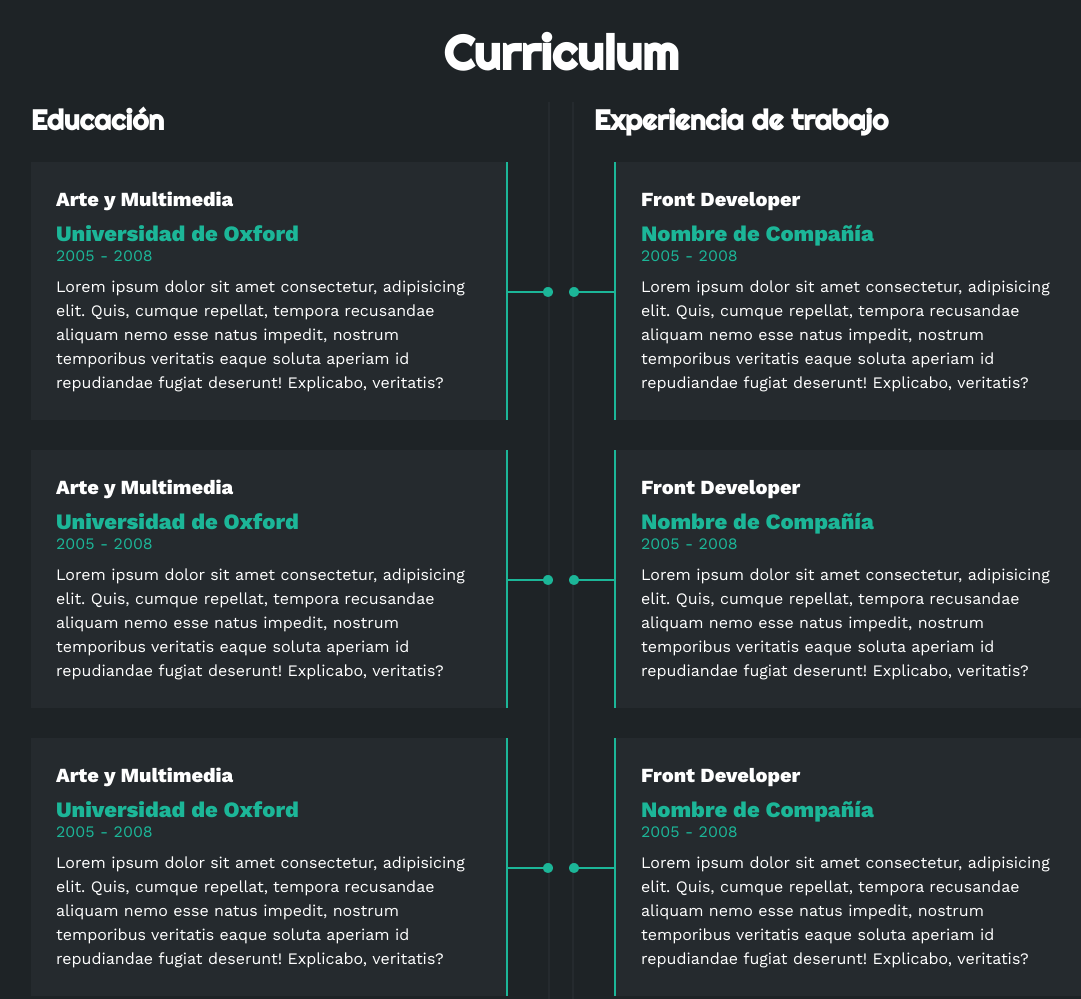
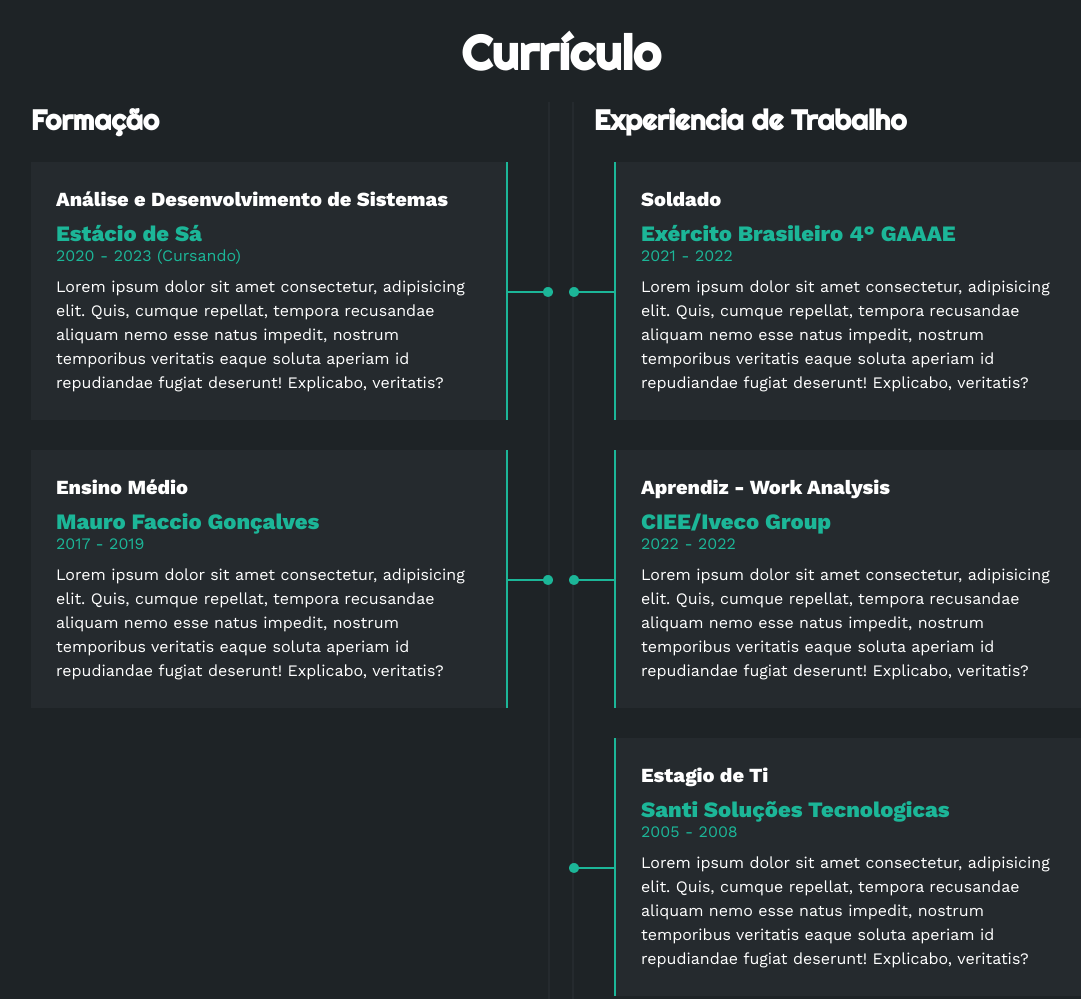
Before and after one commit to EuDiniz/EuDiniz.github.io, a plain HTML site: page index.html in a window 1280 px wide. Shown: the part 1885-2884 px from the top of the page, without its empty margins (79-1160 px from the left). Drawn offline with nearby package versions, Linux system fonts and the light colour scheme.

Commit message:
new commit

```diff
--- a/index.html
+++ b/index.html
@@ -92,7 +92,7 @@
         </div>
     </section>
 
-    <!-- SECCION SKILLS -->
+    <!-- SECTION SKILLS -->
     <section class="skills" id="skills">
         <div class="contenido-seccion">
             <h2>Skills</h2>
@@ -148,65 +148,57 @@
         </div>
     </section>
 
-    <!-- SECCION CURRICULUM -->
+    <!-- SECTION CURRICULUM -->
     <section id="curriculum" class="curriculum">
         <div class="contenido-seccion">
-            <h2>Curriculum</h2>
+            <h2>Currículo</h2>
             <div class="fila">
                 <div class="col izquierda">
-                    <h3>Educación</h3>
+                    <h3>Formação</h3>
                     <div class="item izq">
-                        <h4>Arte y Multimedia</h4>
-                        <span class="casa">Universidad de Oxford</span>
-                        <span class="fecha">2005 - 2008</span>
+                        <h4>Análise e Desenvolvimento de Sistemas</h4>
+                        <span class="casa">Estácio de Sá</span>
+                        <span class="fecha">2020 - 2023 (Cursando)</span>
                         <p>Lorem ipsum dolor sit amet consectetur, adipisicing elit. Quis, cumque repellat, tempora recusandae aliquam nemo esse natus impedit, nostrum temporibus veritatis eaque soluta aperiam id repudiandae fugiat deserunt! Explicabo, veritatis?</p>
                         <div class="conectori">
                             <div class="circuloi"></div>
                         </div>
                     </div>
                     <div class="item izq">
-                        <h4>Arte y Multimedia</h4>
-                        <span class="casa">Universidad de Oxford</span>
-                        <span class="fecha">2005 - 2008</span>
+                        <h4>Ensino Médio</h4>
+                        <span class="casa">Mauro Faccio Gonçalves</span>
+                        <span class="fecha">2017 - 2019</span>
                         <p>Lorem ipsum dolor sit amet consectetur, adipisicing elit. Quis, cumque repellat, tempora recusandae aliquam nemo esse natus impedit, nostrum temporibus veritatis eaque soluta aperiam id repudiandae fugiat deserunt! Explicabo, veritatis?</p>
                         <div class="conectori">
                             <div class="circuloi"></div>
                         </div>
                     </div>
-                    <div class="item izq">
-                        <h4>Arte y Multimedia</h4>
-                        <span class="casa">Universidad de Oxford</span>
-                        <span class="fecha">2005 - 2008</span>
-                        <p>Lorem ipsum dolor sit amet consectetur, adipisicing elit. Quis, cumque repellat, tempora recusandae aliquam nemo esse natus impedit, nostrum temporibus veritatis eaque soluta aperiam id repudiandae fugiat deserunt! Explicabo, veritatis?</p>
-                        <div class="conectori">
-                            <div class="circuloi"></div>
-                        </div>
-                    </div>
+
                 </div>
 
                 <div class="col derecha">
-                    <h3>Experiencia de trabajo</h3>
+                    <h3>Experiencia de Trabalho</h3>
                     <div class="item der">
-                        <h4>Front Developer</h4>
-                        <span class="casa">Nombre de Compañía</span>
-                        <span class="fecha">2005 - 2008</span>
+                        <h4>Soldado</h4>
+                        <span class="casa">Exército Brasileiro 4° GAAAE</span>
+                        <span class="fecha">2021 - 2022</span>
                         <p>Lorem ipsum dolor sit amet consectetur, adipisicing elit. Quis, cumque repellat, tempora recusandae aliquam nemo esse natus impedit, nostrum temporibus veritatis eaque soluta aperiam id repudiandae fugiat deserunt! Explicabo, veritatis?</p>
                         <div class="conectord">
                             <div class="circulod"></div>
                         </div>
                     </div>
                     <div class="item der">
-                        <h4>Front Developer</h4>
-                        <span class="casa">Nombre de Compañía</span>
-                        <span class="fecha">2005 - 2008</span>
+                        <h4>Aprendiz - Work Analysis</h4>
+                        <span class="casa">CIEE/Iveco Group</span>
+                        <span class="fecha">2022 - 2022</span>
                         <p>Lorem ipsum dolor sit amet consectetur, adipisicing elit. Quis, cumque repellat, tempora recusandae aliquam nemo esse natus impedit, nostrum temporibus veritatis eaque soluta aperiam id repudiandae fugiat deserunt! Explicabo, veritatis?</p>
                         <div class="conectord">
                             <div class="circulod"></div>
                         </div>
                     </div>
                     <div class="item der">
-                        <h4>Front Developer</h4>
-                        <span class="casa">Nombre de Compañía</span>
+                        <h4>Estagio de Ti</h4>
+                        <span class="casa">Santi Soluções Tecnologicas</span>
                         <span class="fecha">2005 - 2008</span>
                         <p>Lorem ipsum dolor sit amet consectetur, adipisicing elit. Quis, cumque repellat, tempora recusandae aliquam nemo esse natus impedit, nostrum temporibus veritatis eaque soluta aperiam id repudiandae fugiat deserunt! Explicabo, veritatis?</p>
                         <div class="conectord">
--- a/style.css
+++ b/style.css
@@ -232,6 +232,7 @@ html{
     width: 50%;
     padding: 0 20px;
 }
+/* Skill e Skill1 */
 .skills .fila .col h3{
     font-size: 28px;
     font-family: 'Righteous';
@@ -245,6 +246,7 @@ html{
     padding-left: 200px;
 }
 
+/* - */
 .skills .skill > span{
     font-weight: bold;
     display: block;
@@ -256,7 +258,7 @@ html{
     font-weight: bold;
     display: block;
     margin-bottom: 25px;
-    padding-left: 2000px;
+    padding-left: 0px;
 }
 .skills .skill .barra-skill{
     height: 8px;
```
